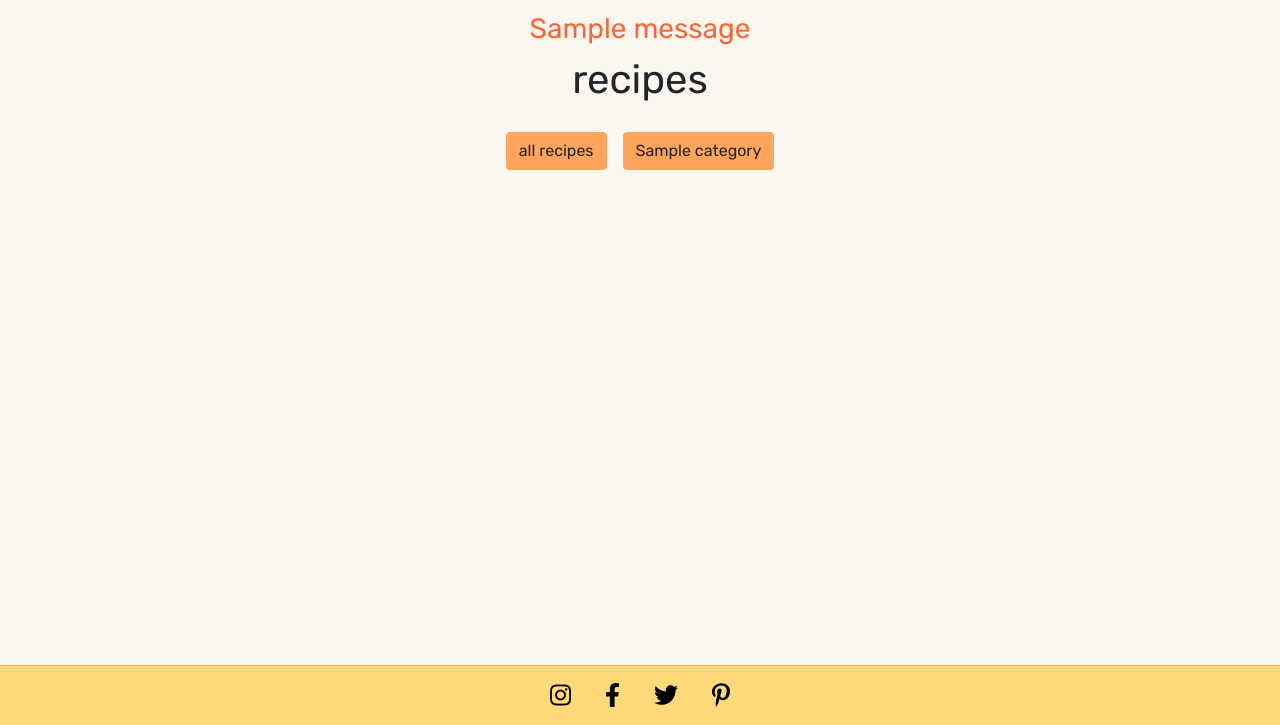
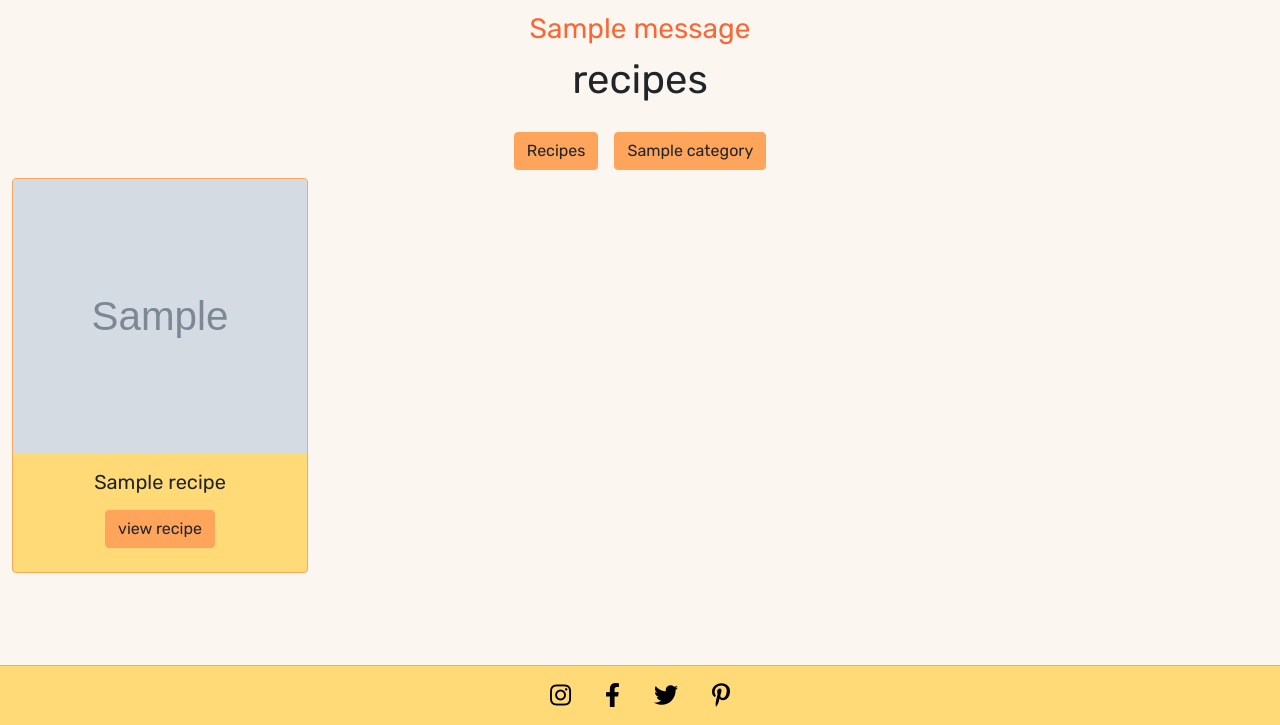
Before and after one commit to mitchdavenport88/family-feasts, a Flask app: page /recipes/Recipes in a window 1280 px wide. Shown: the part 75-800 px from the top of the page. Run offline with Flask 2, Linux system fonts and the light colour scheme; grey boxes marked "Sample" are stand-in pictures; one stand-in notice (Sample message) is shown; a database or web service that is not in the repository returns one stand-in record (values such as "Sample title"); some libraries are stand-ins or nearby versions.

Commit message:
Ammend recipes function to stop access via URL

```diff
--- a/app.py
+++ b/app.py
@@ -25,13 +25,21 @@
 
 @app.route("/recipes/<filter_by>")
 def recipes(filter_by):
+    recipes = mongo.db.recipes.find()
     filter = filter_by
-    recipes = mongo.db.recipes.find()
-    categories = mongo.db.categories.find()
+    # List of categories that we use to generate filter and add buttons
+    categories = ["Recipes"]
     recipe_count = list(mongo.db.recipes.find({"category_name": filter}))
-    return render_template("recipes.html", recipes=recipes, filter=filter,
-                           categories=categories, recipe_count=recipe_count,
-                           page_title="Recipes")
+    for category in mongo.db.categories.find():
+        categories.append(category["category_name"])
+    # If the category passed is valid (in the db) then we show results
+    if filter in categories:
+        return render_template("recipes.html", recipes=recipes, filter=filter,
+                               categories=categories, page_title="Recipes",
+                               recipe_count=recipe_count)
+    # If the category passed isnt valid (not in the db) then we show all
+    else:
+        return redirect(url_for("recipes", filter_by="Recipes"))
 
 
 @app.route("/view_recipe/<id>")
@@ -98,7 +106,7 @@
 def delete_recipe(id):
     mongo.db.recipes.remove({"_id": ObjectId(id)})
     flash("your recipe has been deleted!")
-    return redirect(url_for("recipes", filter_by='all_recipes'))
+    return redirect(url_for("recipes", filter_by='Recipes'))
 
 
 @app.route("/register", methods=["GET", "POST"])
--- a/templates/add_recipe.html
+++ b/templates/add_recipe.html
@@ -93,7 +93,7 @@
             </div>
             <!-- buttons -->
             <div class="d-flex justify-content-center">
-                <a href="{{ url_for('recipes', filter_by='all_recipes') }}" class="btn my-clear-btn m-2">cancel</a>
+                <a href="{{ url_for('recipes', filter_by='Recipes') }}" class="btn my-clear-btn m-2">cancel</a>
                 <button type="reset" class="btn my-clear-btn m-2">clear form</button>
                 <button type="submit" class="btn my-btn m-2">add recipe</button>
             </div>
--- a/templates/base.html
+++ b/templates/base.html
@@ -47,7 +47,7 @@
                             <a class="nav-link" href="{{ url_for('home') }}">home</a>
                         </li>
                         <li class="nav-item">
-                            <a class="nav-link" href="{{ url_for('recipes', filter_by='all_recipes') }}">recipes</a>
+                            <a class="nav-link" href="{{ url_for('recipes', filter_by='Recipes') }}">recipes</a>
                         </li>
                         {% if session.user %}
                             <li class="nav-item">
--- a/templates/edit_recipe.html
+++ b/templates/edit_recipe.html
@@ -106,7 +106,7 @@
             </div>
             <!-- buttons -->
             <div class="d-flex justify-content-center">
-                <a href="{{ url_for('recipes', filter_by='all_recipes') }}" class="btn my-clear-btn m-2">cancel</a>
+                <a href="{{ url_for('recipes', filter_by='Recipes') }}" class="btn my-clear-btn m-2">cancel</a>
                 <button type="submit" class="btn my-btn m-2">update recipe</button>
                 <!-- inserts recipe deletion button with confirmation modal -->
                 {{ delete_recipe_modal(recipe) }}
--- a/templates/index.html
+++ b/templates/index.html
@@ -7,7 +7,7 @@
             <!-- overlay box -->
             <div class="hero-image-content">
                 <h1 class="hero-image-quote">easy recipes to enjoy together!</h1>
-                <a href="{{ url_for('recipes', filter_by='all_recipes') }}" class="btn my-btn">view recipes</a>
+                <a href="{{ url_for('recipes', filter_by='Recipes') }}" class="btn my-btn">view recipes</a>
             </div>
         </div>
     </header>
@@ -55,7 +55,7 @@
                             facilis consectetur id quos delectus aliquam nostrum optio facere,
                             quaerat hic. Sunt, modi.
                         </p>
-                        <a href="{{ url_for('recipes', filter_by='all_recipes') }}" class="btn my-btn">view recipes</a>
+                        <a href="{{ url_for('recipes', filter_by='Recipes') }}" class="btn my-btn">view recipes</a>
                     </div>
                 </div>
             </div>
--- a/templates/recipes.html
+++ b/templates/recipes.html
@@ -5,18 +5,17 @@
     <div class="container-fluid">
         <h1 class="text-center page-title">recipes</h1>
         <div class="d-flex flex-wrap justify-content-center">
-            <a href="{{ url_for('recipes', filter_by='all_recipes') }}" class="btn my-btn m-2">all recipes</a>
             {% for category in categories %}
-                <a href="{{ url_for('recipes', filter_by=category.category_name) }}" class="btn my-btn m-2">{{ category.category_name }}</a>
+                <a href="{{ url_for('recipes', filter_by=category) }}" class="btn my-btn m-2">{{ category }}</a>
             {% endfor %}
         </div>
         <div class="row">
             <!-- inserts cards used to display recipes -->
-            {% if recipe_count|length == 0 and filter != "all_recipes" %}
+            {% if recipe_count|length == 0 and filter != "Recipes" %}
                 <h2 class="text-center page-title warning-message">no recipes for this category yet!</h2>
             {% else %}
                 {% for recipe in recipes %}
-                    {% if filter == "all_recipes" %}
+                    {% if filter == "Recipes" %}
                         {{ recipe_card(recipe) }}
                     {% elif recipe.category_name == filter %}
                         {{ recipe_card(recipe) }}
--- a/templates/user_profile.html
+++ b/templates/user_profile.html
@@ -5,7 +5,7 @@
     <div class="container-fluid">
         <h1 class="text-center page-title">{{ username }}'s profile</h1>
         <div class="d-flex flex-wrap justify-content-center">
-            <a href="{{ url_for('recipes', filter_by='all_recipes') }}" class="btn my-btn m-2">
+            <a href="{{ url_for('recipes', filter_by='Recipes') }}" class="btn my-btn m-2">
                 view all recipes
             </a>
             <!-- shows add recipe button for users who have submitted before -->
--- a/templates/view_recipe.html
+++ b/templates/view_recipe.html
@@ -5,7 +5,7 @@
     <div class="container-fluid">
         <h1 class="text-center page-title">{{ recipe.recipe_name }}</h1>
         <div class="d-flex flex-wrap justify-content-center">
-            <a href="{{ url_for('recipes', filter_by='all_recipes') }}" class="btn my-btn m-2">
+            <a href="{{ url_for('recipes', filter_by='Recipes') }}" class="btn my-btn m-2">
                 back to recipes
             </a>
             {% if session.user|lower == recipe.author|lower %}
```
